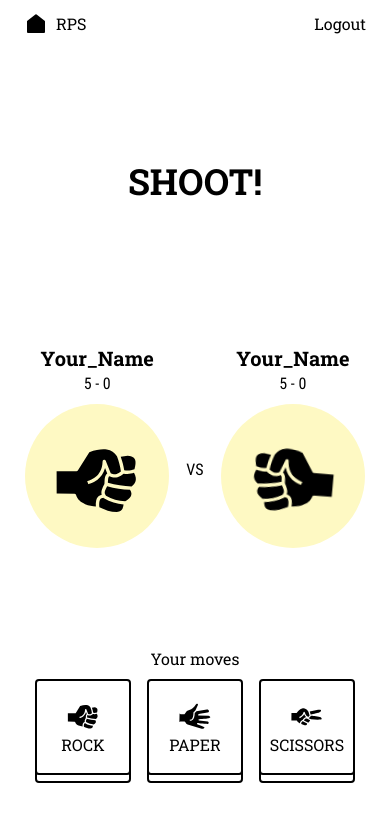
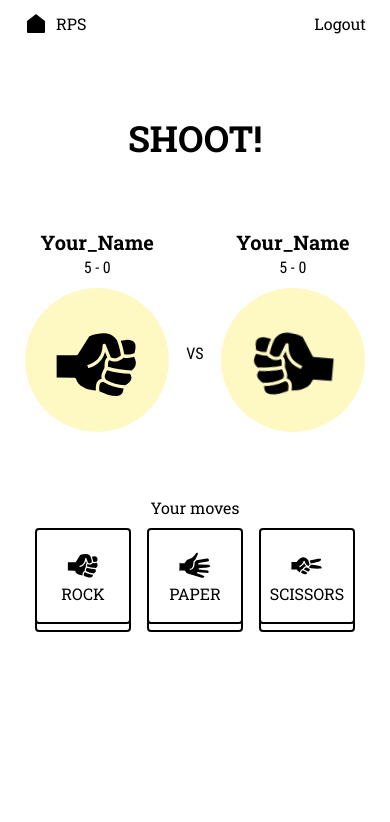
Before and after one commit to ivanwang123/rps, a Next.js app in the folder web/: page /play in a window 390 px wide. Shown: the top 822 px of the page. Built offline with nearby package versions, Linux system fonts and the light colour scheme.

Commit message:
Testing mobile

```diff
--- a/web/pages/play.tsx
+++ b/web/pages/play.tsx
@@ -29,8 +29,8 @@ function Play() {
   // 528px/33rem tall
   return (
     <Layout title="Play | RPS">
-      <div className="grid grid-rows-3 place-items-center h-full">
-        <h1 className="text-4xl text-center font-bold mb- 16">
+      <div className="grid-botbar h-full max-h-[36rem]">
+        <h1 className="place-self-center text-4xl text-center font-bold mb- 16">
           {revealHand ? (
             <span className="animate-fade-in">SHOOT!</span>
           ) : (
@@ -42,12 +42,17 @@ function Play() {
             </span>
           )}
         </h1>
+        <div>
           <section className="grid-midbar w-full">
-          <Player isOpponent={false} revealHand={revealHand} isWinner={false} />
+            <Player
+              isOpponent={false}
+              revealHand={revealHand}
+              isWinner={false}
+            />
             <p className="condensed-font my-auto pt-12">VS</p>
             <Player isOpponent={true} revealHand={revealHand} isWinner={true} />
           </section>
-        <section className="flex flex-col items-center mt- 16">
+          <section className="flex flex-col items-center mt-16">
             <h6 className="mb-2">Your moves</h6>
             <div className="grid grid-flow-col gap-4 place-items-center">
               <MoveButton icon={Rock} label="ROCK" />
@@ -55,6 +60,7 @@ function Play() {
               <MoveButton icon={Scissors} label="SCISSORS" />
             </div>
           </section>
+        </div>
       </div>
     </Layout>
   );
@@ -96,7 +102,7 @@ function Player({ isOpponent, revealHand, isWinner }: Props) {
           <div className="flip-card-front">
             <div
               className={clsx(
-                "grid place-items-center w-36 h-36 bg-yellow-100 rounded-full mb-3",
+                "grid place-items-center w-full h-full bg-yellow-100 rounded-full mb-3",
                 isOpponent && "-scale-x-100"
               )}
             >
@@ -106,7 +112,7 @@ function Player({ isOpponent, revealHand, isWinner }: Props) {
           <div className="flip-card-back">
             <div
               className={clsx(
-                "grid place-items-center w-36 h-36 bg-yellow-100 rounded-full mb-3",
+                "grid place-items-center w-full h-full bg-yellow-100 rounded-full mb-3",
                 isOpponent && "-scale-x-100"
               )}
             >
--- a/web/styles/globals.css
+++ b/web/styles/globals.css
@@ -45,6 +45,11 @@ a {
 .grid-topbar {
   display: grid;
   grid-template-rows: auto 1fr;
+}
+
+.grid-botbar {
+  display: grid;
+  grid-template-rows: 1fr auto;
 }
 
 /* FLIP CARD */
```
Lines whose indentation alone changed are shown as unchanged.
